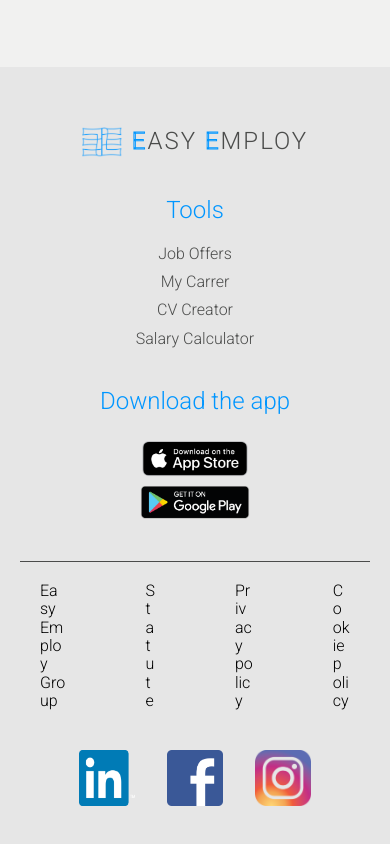
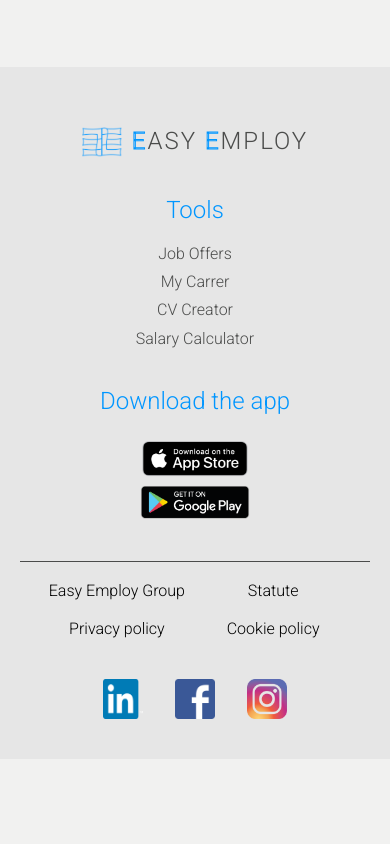
Before and after one commit to mizdebski77/Easy-Employ, a React (Create React App) app: page /CV-Creator in a window 390 px wide. Shown: the part 905-1749 px from the top of the page. After the commit the page ends 1664 px from the top, so only its background shows below. Built offline with nearby package versions, Linux system fonts and the light colour scheme.

Commit message:
Media query to information section in footer added

```diff
--- a/src/common/Footer/styledFooter.ts
+++ b/src/common/Footer/styledFooter.ts
@@ -141,6 +141,7 @@ export const IformationsWrapper = styled.section`
     @media (max-width: ${({ theme }) => theme.breakPoint.secondBp}px){
         flex-direction: column;
         gap: 40px;
+        padding: 20px 10px;
     };
 `;
 
@@ -148,6 +149,13 @@ export const InformationsLinksWrapper = styled.div`
     display: flex;
     justify-content: space-around;
     gap: 80px;
+
+
+    @media (max-width: ${({ theme }) => theme.breakPoint.thirdBp}px){
+        display: grid;
+        grid-template-columns: 1fr 1fr;
+        gap: 20px;
+    };
 `;
 
 export const InformationLink = styled.span`
@@ -156,7 +164,11 @@ export const InformationLink = styled.span`
 
     &:hover {
         color:${({ theme }) => theme.color.fontMain}
-    }
+    };
+
+    @media (max-width: ${({ theme }) => theme.breakPoint.thirdBp}px){
+        text-align:center;
+    };
 `;
 
 export const InformationAppWrapper = styled.div`
@@ -174,4 +186,8 @@ export const SocialLink = styled.img`
     &:hover {
         transform: scale(1.05);
     }
+
+    @media (max-width: ${({ theme }) => theme.breakPoint.thirdBp}px){
+        max-width: 40px;
+    };
 `;
```
